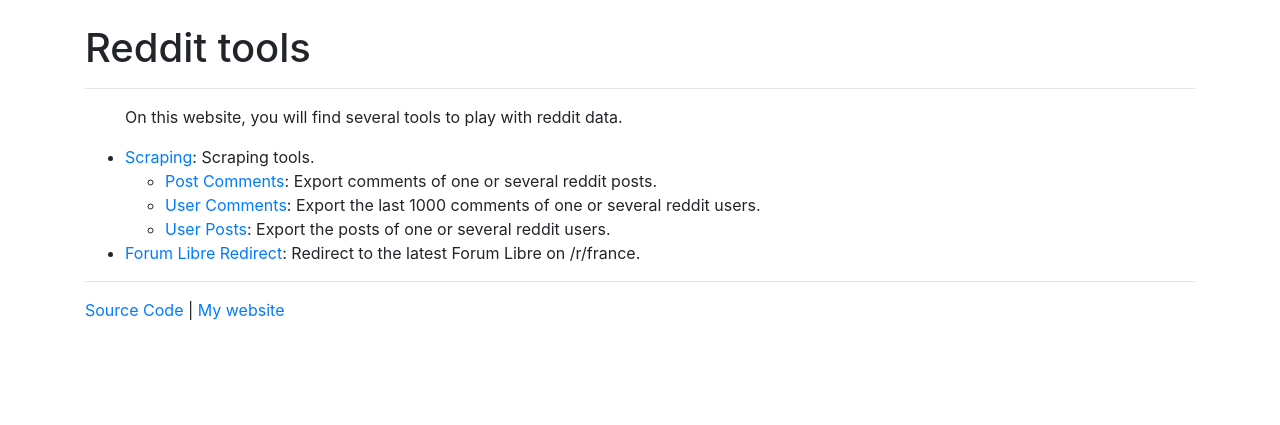
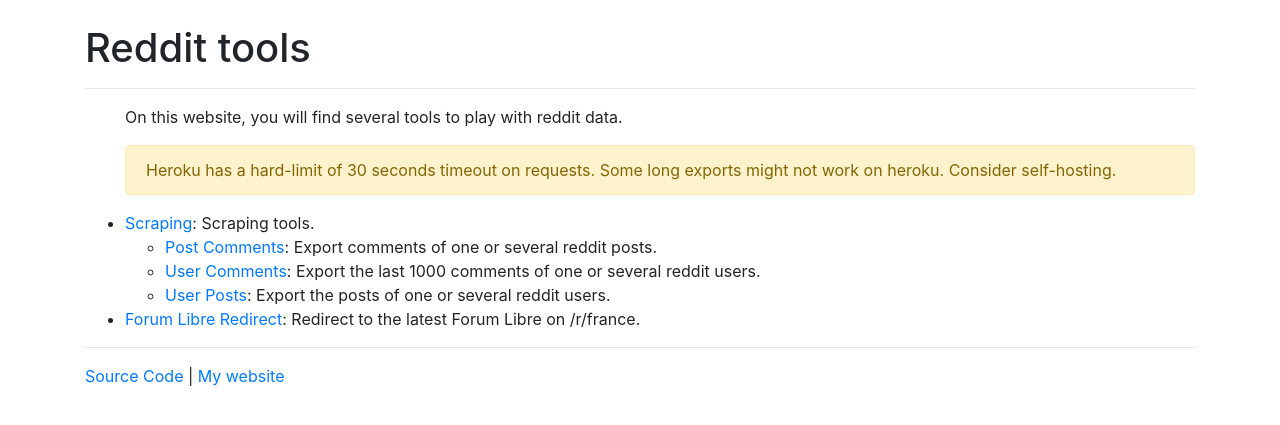
Before and after one commit to dbeley/django-reddit, a Django app: page / in a window 1280 px wide. Shown: the part 56-481 px from the top of the page. Run offline with Django 3.2, Linux system fonts and the light colour scheme; parts of the project's set-up code (start-up, migrations or seed data) failed here and were passed over; some libraries are stand-ins or nearby versions.

Commit message:
Add warning message for heroku request timeout.

```diff
--- a/reddit_scraper/templates/reddit_scraper/index.html
+++ b/reddit_scraper/templates/reddit_scraper/index.html
@@ -7,6 +7,10 @@
 <ul>
 
 	<p>On this website, you will find several tools to play with reddit data. </p>
+
+	<div class="alert alert-warning" role="alert">
+	Heroku has a hard-limit of 30 seconds timeout on requests. Some long exports might not work on heroku. Consider self-hosting.
+	</div>
 
 	<li><a href="{% url 'scraping' %}">Scraping</a>: Scraping tools.</li>
 	<ul>
```
